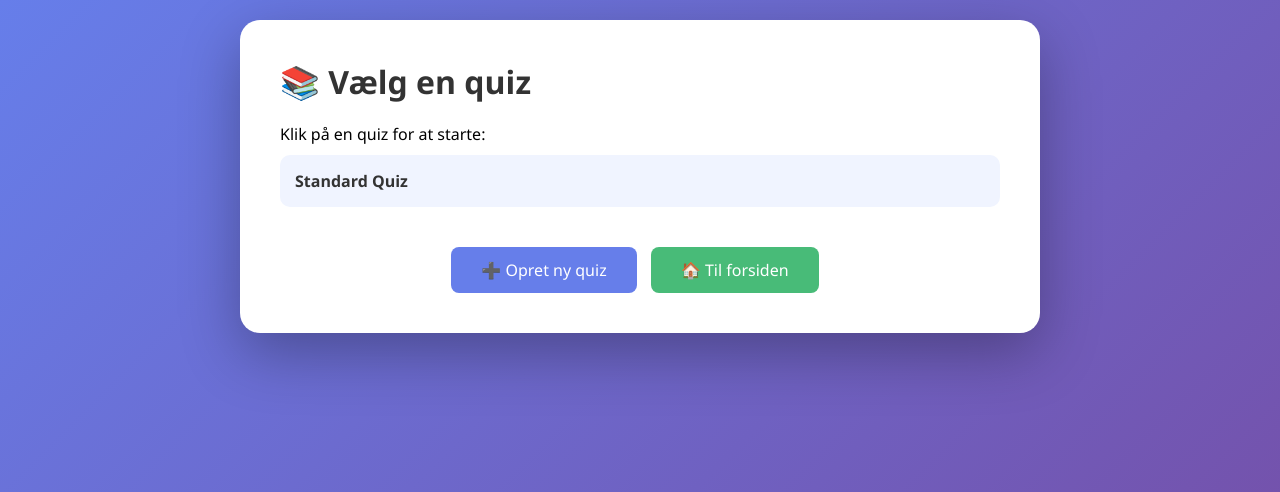
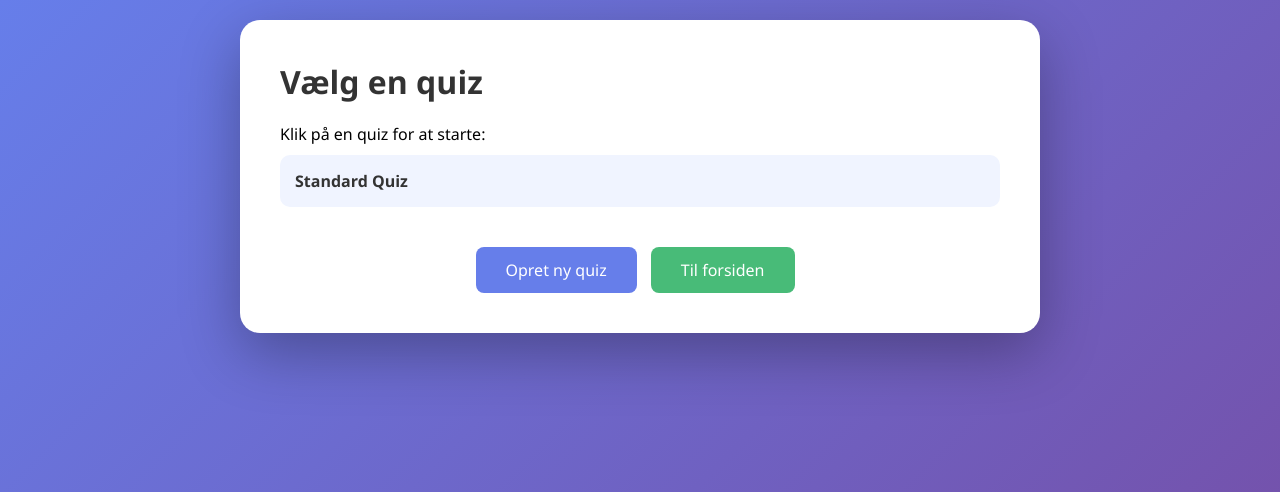
Before and after one commit to sanderwh/QuizHub, a Flask app: page /select_quiz in a window 1280 px wide. Shown: the top 492 px of the page. Run offline with Flask 3, Linux system fonts and the light colour scheme.

Commit message:
Update select_quiz.html

```diff
--- a/demo/templates/select_quiz.html
+++ b/demo/templates/select_quiz.html
@@ -9,7 +9,7 @@
 <body>
     <div class="container">
         <div class="card">
-            <h1>📚 Vælg en quiz</h1>
+            <h1> Vælg en quiz</h1>
             <p>Klik på en quiz for at starte:</p>
 
             {% if quizzes %}
@@ -30,8 +30,8 @@
             {% endif %}
 
             <div class="button-group">
-                <a href="/create_quiz" class="btn btn-primary">➕ Opret ny quiz</a>
-                <a href="/" class="btn btn-secondary">🏠 Til forsiden</a>
+                <a href="/create_quiz" class="btn btn-primary"> Opret ny quiz</a>
+                <a href="/" class="btn btn-secondary"> Til forsiden</a>
             </div>
         </div>
     </div>
```
